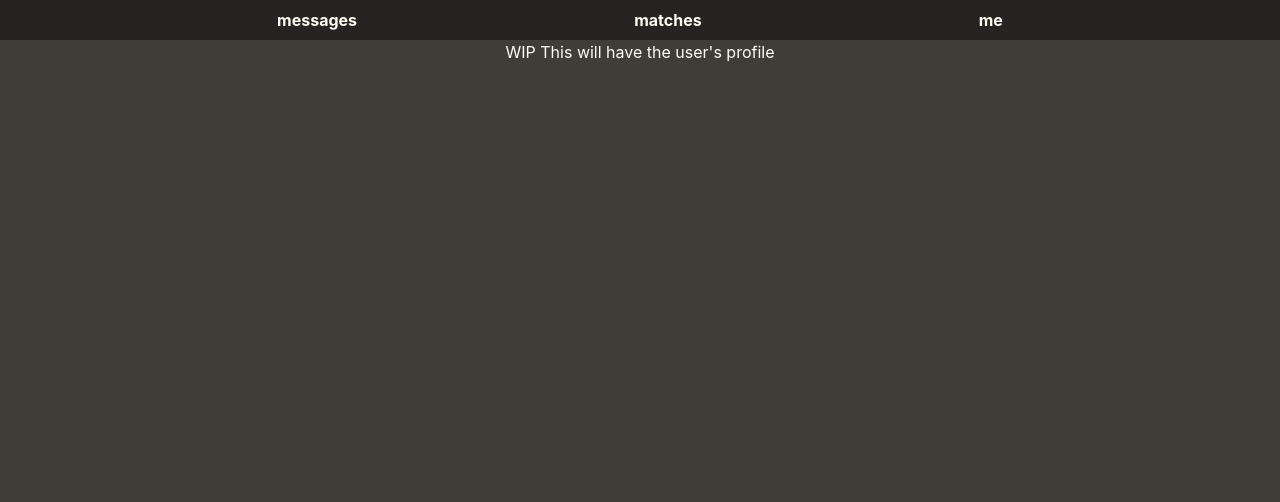
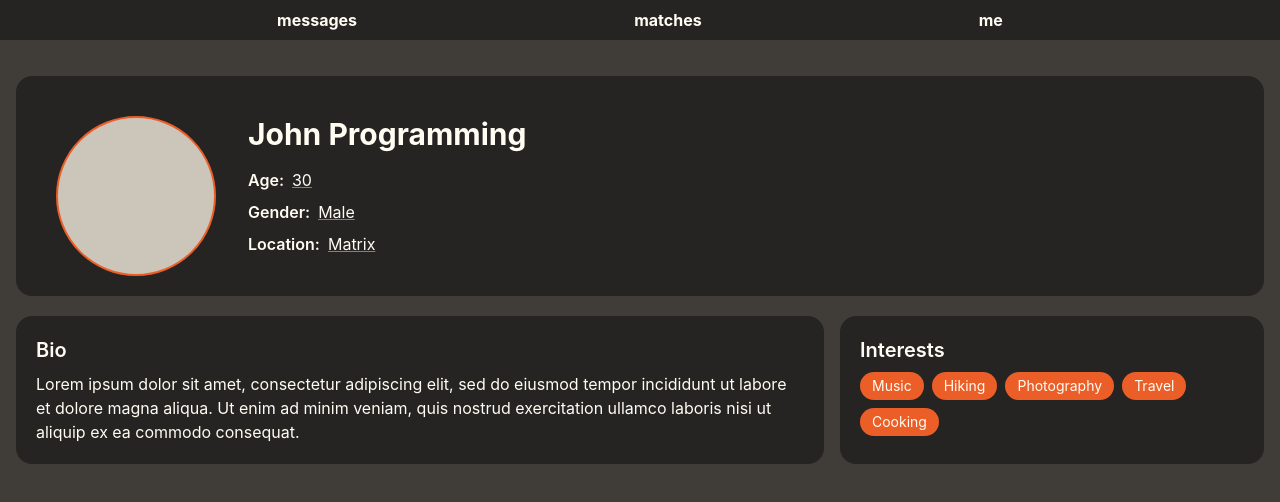
Before and after one commit to imranshiundu/MatchMe, a React (Vite) app in the folder frontend/: page /profile in a window 1280 px wide. Shown: the top 502 px of the page. Built offline with nearby package versions, Linux system fonts and the light colour scheme.

Commit message:
wip: basic visual of the user's profile

```diff
--- a/frontend/src/pages/Profile/Profile.tsx
+++ b/frontend/src/pages/Profile/Profile.tsx
@@ -1,7 +1,67 @@
 function Profile() {
+    // Placeholder for dynamic data
+    const user = {
+        name: "John Programming",
+        age: "30",
+        gender: "Male",
+        location: "Matrix",
+        bio: "Lorem ipsum dolor sit amet, consectetur adipiscing elit, sed do eiusmod tempor incididunt ut labore et dolore magna aliqua. Ut enim ad minim veniam, quis nostrud exercitation ullamco laboris nisi ut aliquip ex ea commodo consequat.",
+        interests: ["Music", "Hiking", "Photography", "Travel", "Cooking"],
+    };
+
     return (
-        <div className='grid place-items-center'>
-            <p>WIP This will have the user's profile</p>
+        <div className="max-w-7xl mx-auto p-4">
+            {/* Header Section */}
+            <section className="bg-[#252422] rounded-2xl p-5 mt-5">
+                <div className="flex items-start">
+                    {/* Profile Picture */}
+                    <div className="h-40 w-40 bg-[#CCC5B9] border-2 border-[#EB5E28] rounded-full ml-5 mt-5" />
+
+                    {/* User Info */}
+                    <div className="ml-8 mt-5">
+                        <h1 className="text-3xl font-bold">{user.name}</h1>
+                        <div className="mt-4 space-y-2">
+                            {/* User Info Fields */}
+                            {[
+                                { label: "Age", value: user.age },
+                                { label: "Gender", value: user.gender },
+                                { label: "Location", value: user.location },
+                            ].map((field) => (
+                                <div key={field.label}>
+                                    <span className="font-semibold ">{field.label}:</span>
+                                    <span className="ml-2 underline decoration-[#EB5E28]">
+                    {field.value}
+                  </span>
+                                </div>
+                            ))}
+                        </div>
+                    </div>
+                </div>
+            </section>
+
+            {/* Bio and Interests Section */}
+            <div className="flex gap-4 mt-5">
+                {/* Biography */}
+                <section className="bg-[#252422] rounded-2xl p-5 flex-2">
+                    <h2 className="text-xl font-semibold mb-2">Bio</h2>
+                    <p>{user.bio}</p>
+                </section>
+
+                {/* Interests */}
+                <section className="bg-[#252422] rounded-2xl p-5 flex-1 ">
+                    <h2 className="text-xl font-semibold mb-2">Interests</h2>
+                    <div className="flex flex-wrap gap-2">
+                        {user.interests.map((interest) => (
+                            <span
+                                key={interest}
+                                className="px-3 py-1 bg-[#EB5E28] rounded-full text-sm"
+                            >
+                {interest}
+              </span>
+                        ))}
+                    </div>
+                </section>
+            </div>
         </div>
     )
 }
```
Also changed, not shown: 1 other file (tests, documents, lock files or other folders).
